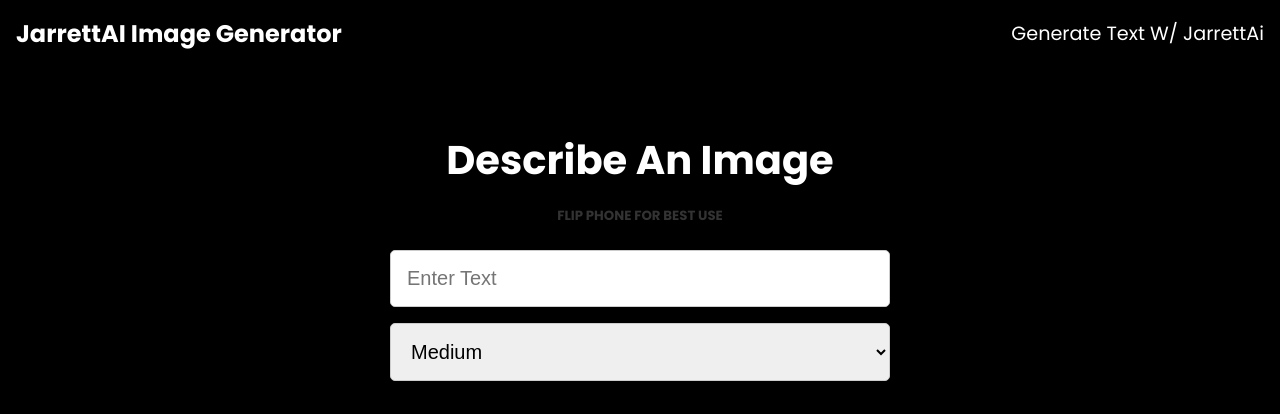
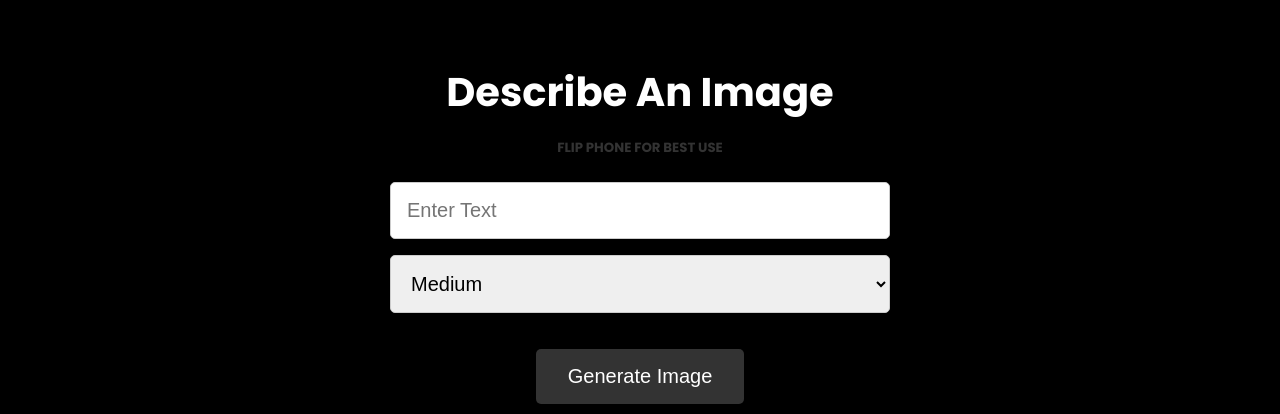
Before and after one commit to onlinesolutions-website/JarrettAi-iGen, a website: page public/index.html in a window 1280 px wide. Shown: the top 414 px of the page. Drawn offline with Linux system fonts and the light colour scheme.

Commit message:
Update index.html

```diff
--- a/public/index.html
+++ b/public/index.html
@@ -13,20 +13,6 @@
   </head>
   <body>
     <header>
-      <div class="navbar">
-        <div class="logo">
-          <h2>JarrettAI Image Generator</h2>
-        </div>
-        <div class="nav-links">
-          <ul>
-            <li>
-              <a href="https://jarrettai-igen.onrender.com" target="_blank"
-                >Generate Text W/ JarrettAi</a
-              >
-            </li>
-          </ul>
-        </div>
-      </div>
     </header>
 
     <main>
```
